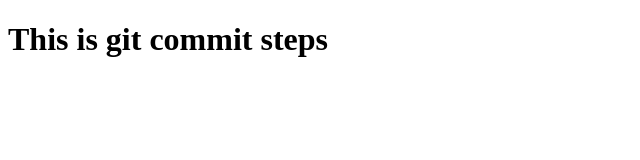
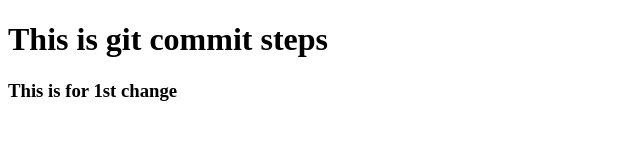
Before and after one commit to Rahul-tech-creator/Lab-end-exam, a plain HTML site: page index.html in a window 1280 px wide. Shown: the whole page, without its empty margins (0-640 px from the left). Drawn offline with Linux system fonts and the light colour scheme.

Commit message:
added 1st commit change

```diff
--- a/index.html
+++ b/index.html
@@ -7,5 +7,6 @@
 </head>
 <body>
     <h1>This is git commit steps</h1>
+    <h3>This is for 1st change</h3>
 </body>
 </html>
```
